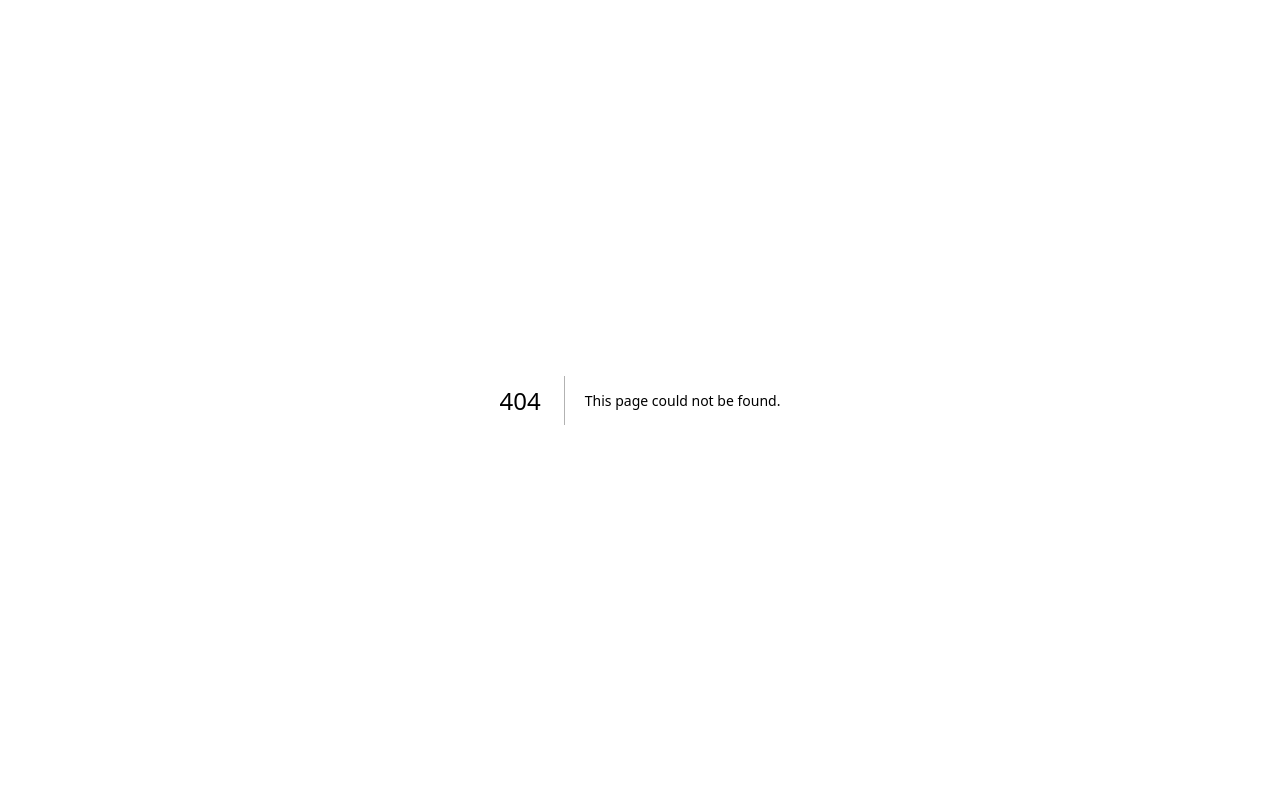
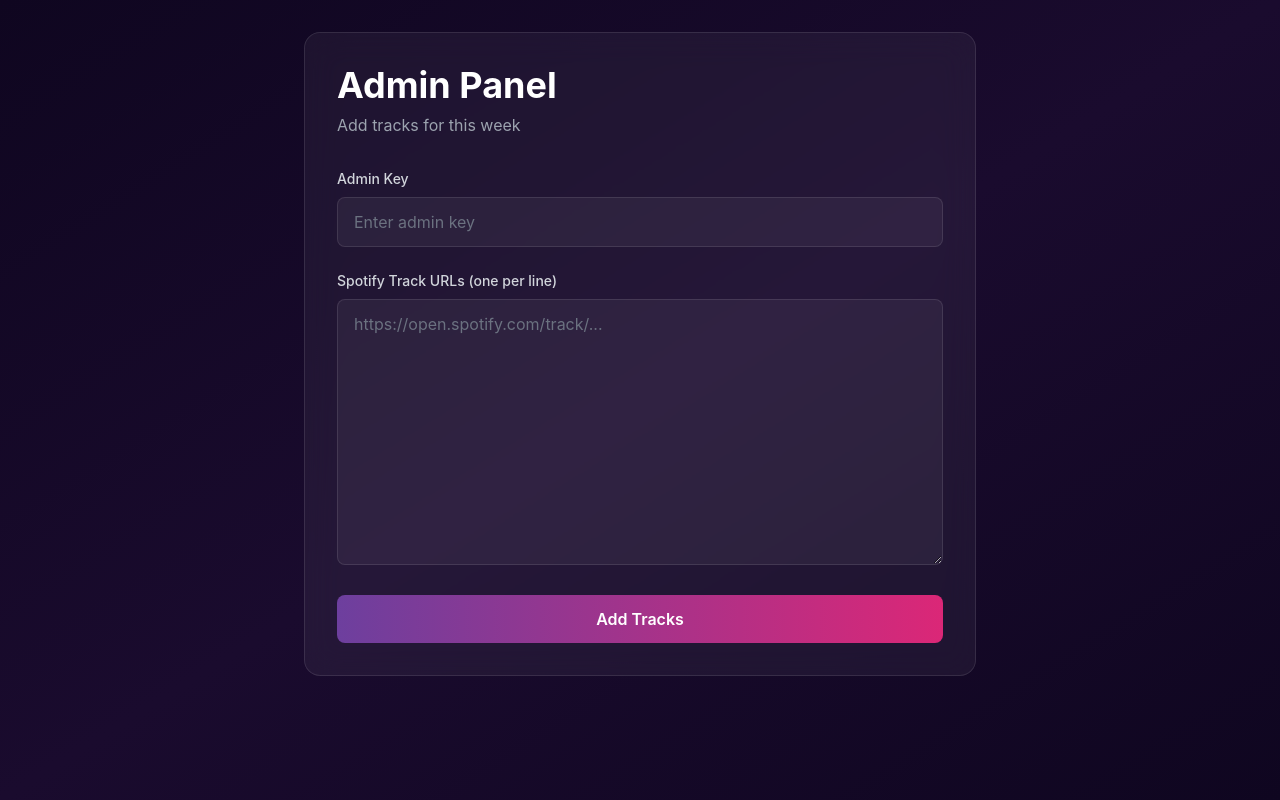
Before and after one commit to adityasingh3738/EstierApp, a Next.js app: page /admin in a window 1280 px wide. Before the commit this address had no page. Built offline with nearby package versions, Linux system fonts and the light colour scheme.

Commit message:
Add admin UI page for track management

```diff
--- /dev/null
+++ b/app/admin/page.tsx
@@ -0,0 +1,102 @@
+'use client';
+
+import { useState } from 'react';
+
+export default function AdminPage() {
+  const [spotifyUrls, setSpotifyUrls] = useState('');
+  const [adminKey, setAdminKey] = useState('');
+  const [loading, setLoading] = useState(false);
+  const [message, setMessage] = useState('');
+
+  const handleSubmit = async (e: React.FormEvent) => {
+    e.preventDefault();
+    setLoading(true);
+    setMessage('');
+
+    const urls = spotifyUrls
+      .split('\n')
+      .map((url) => url.trim())
+      .filter((url) => url.length > 0);
+
+    try {
+      const response = await fetch('/api/admin/tracks', {
+        method: 'POST',
+        headers: {
+          'Content-Type': 'application/json',
+          'x-admin-key': adminKey,
+        },
+        body: JSON.stringify({ spotifyUrls: urls }),
+      });
+
+      const data = await response.json();
+
+      if (response.ok) {
+        setMessage(`✅ Successfully added ${data.count} tracks!`);
+        setSpotifyUrls('');
+      } else {
+        setMessage(`❌ Error: ${data.error || 'Failed to add tracks'}`);
+      }
+    } catch (error) {
+      setMessage(`❌ Error: ${error instanceof Error ? error.message : 'Unknown error'}`);
+    } finally {
+      setLoading(false);
+    }
+  };
+
+  return (
+    <div className="min-h-screen bg-gradient-to-br from-[#0f0620] via-[#1a0b2e] to-[#0f0620] p-8">
+      <div className="max-w-2xl mx-auto">
+        <div className="bg-white/5 backdrop-blur-lg rounded-2xl p-8 border border-white/10">
+          <h1 className="text-4xl font-bold text-white mb-2">Admin Panel</h1>
+          <p className="text-gray-400 mb-8">Add tracks for this week</p>
+
+          <form onSubmit={handleSubmit} className="space-y-6">
+            <div>
+              <label htmlFor="adminKey" className="block text-sm font-medium text-gray-300 mb-2">
+                Admin Key
+              </label>
+              <input
+                type="password"
+                id="adminKey"
+                value={adminKey}
+                onChange={(e) => setAdminKey(e.target.value)}
+                className="w-full px-4 py-3 bg-white/5 border border-white/10 rounded-lg text-white placeholder-gray-500 focus:outline-none focus:ring-2 focus:ring-purple-500"
+                placeholder="Enter admin key"
+                required
+              />
+            </div>
+
+            <div>
+              <label htmlFor="spotifyUrls" className="block text-sm font-medium text-gray-300 mb-2">
+                Spotify Track URLs (one per line)
+              </label>
+              <textarea
+                id="spotifyUrls"
+                value={spotifyUrls}
+                onChange={(e) => setSpotifyUrls(e.target.value)}
+                rows={10}
+                className="w-full px-4 py-3 bg-white/5 border border-white/10 rounded-lg text-white placeholder-gray-500 focus:outline-none focus:ring-2 focus:ring-purple-500"
+                placeholder="https://open.spotify.com/track/..."
+                required
+              />
+            </div>
+
+            <button
+              type="submit"
+              disabled={loading}
+              className="w-full bg-gradient-to-r from-purple-600 to-pink-600 text-white font-semibold py-3 px-6 rounded-lg hover:from-purple-700 hover:to-pink-700 transition disabled:opacity-50 disabled:cursor-not-allowed"
+            >
+              {loading ? 'Adding Tracks...' : 'Add Tracks'}
+            </button>
+          </form>
+
+          {message && (
+            <div className="mt-6 p-4 bg-white/5 border border-white/10 rounded-lg">
+              <p className="text-white">{message}</p>
+            </div>
+          )}
+        </div>
+      </div>
+    </div>
+  );
+}
```
